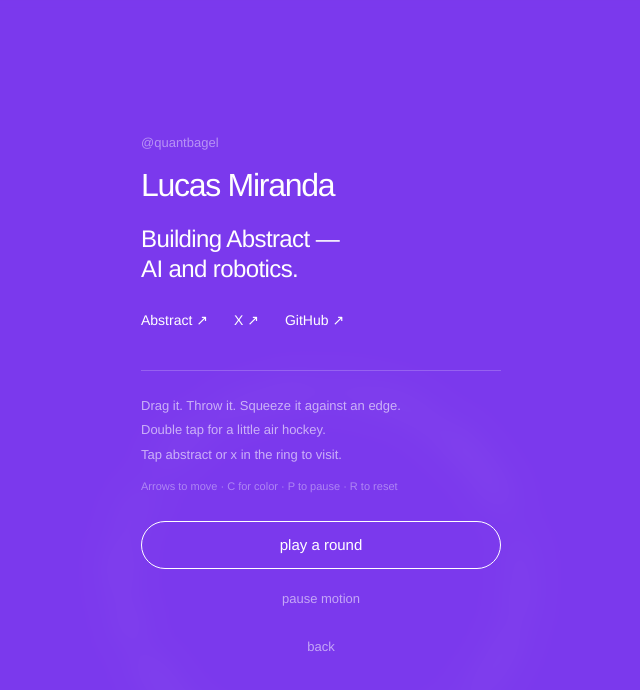
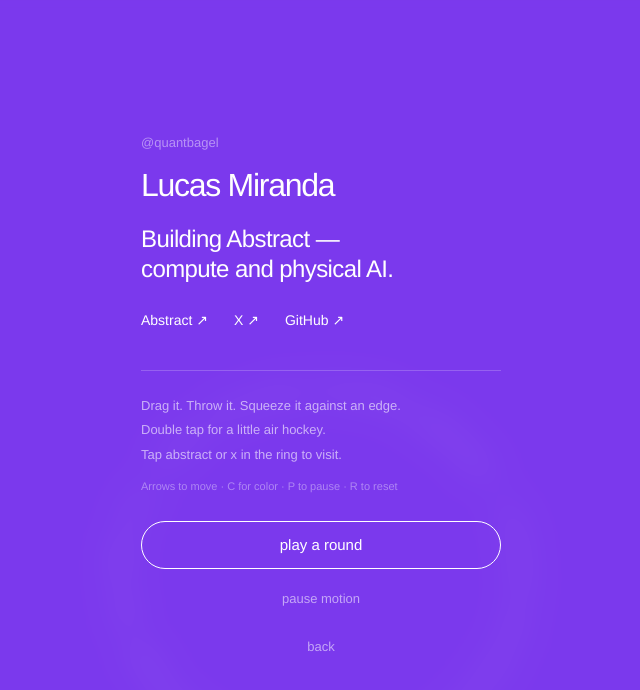
Before and after one commit to quantbagel/resume, a Next.js app: page / in a window 1280 px wide. Both pictures are taken after a click on the button "info". Shown: the top 690 px of the page, without its empty margins (319-959 px from the left). Built offline with nearby package versions, Linux system fonts and the light colour scheme.

Commit message:
Update bio to compute and physical AI

```diff
--- a/src/app/layout.tsx
+++ b/src/app/layout.tsx
@@ -4,9 +4,9 @@ import "./globals.css";
 export const metadata: Metadata = {
   metadataBase: new URL("https://www.quantbagel.xyz"),
   title: "Lucas Miranda — quantbagel",
-  description: "Building Abstract — AI and robotics.",
+  description: "Building Abstract — compute and physical AI.",
   alternates: { canonical: "/" },
-  openGraph: { title: "Lucas Miranda — quantbagel", description: "Building Abstract — AI and robotics.", url: "https://www.quantbagel.xyz", type: "website" },
+  openGraph: { title: "Lucas Miranda — quantbagel", description: "Building Abstract — compute and physical AI.", url: "https://www.quantbagel.xyz", type: "website" },
   twitter: { card: "summary", creator: "@quantbagel" },
   icons: { icon: "/icon.svg" },
 };
--- a/src/app/page.tsx
+++ b/src/app/page.tsx
@@ -50,9 +50,9 @@ export default function Home() {
   return (
     <main className="playground" data-mode={game ? "game" : "ring"}>
       <h1 className="sr-only">Lucas Miranda — quantbagel</h1>
-      <p className="sr-only">Building Abstract — AI and robotics.</p>
+      <p className="sr-only">Building Abstract — compute and physical AI.</p>
       <p id="instructions" className="sr-only">Drag and throw the ring. Arrow keys move it. C changes colors, P pauses, R resets, and Enter starts air hockey. Double tap to play. Push and hold against an edge to scatter the letters. In the ring, the words Abstract and X are links.</p>
-      <canvas ref={canvas} className="ring-canvas" tabIndex={0} aria-label="Interactive ring: Lucas Miranda is building Abstract — AI and robotics" aria-describedby="instructions" />
+      <canvas ref={canvas} className="ring-canvas" tabIndex={0} aria-label="Interactive ring: Lucas Miranda is building Abstract — compute and physical AI" aria-describedby="instructions" />
       <p className="gesture-hint" aria-hidden="true">drag, throw, double tap</p>
       {game && <div className="game-hud" aria-label="Air hockey score">
         <span aria-label={`${game.seconds} seconds remaining`}>:{String(game.seconds).padStart(2, "0")}</span>
@@ -67,7 +67,7 @@ export default function Home() {
         <div className="dialog-content">
           <p className="eyebrow">@quantbagel</p>
           <h2>Lucas Miranda</h2>
-          <p className="bio">Building Abstract —<br />AI and robotics.</p>
+          <p className="bio">Building Abstract —<br />compute and physical AI.</p>
           <nav className="profile-links" aria-label="Find Lucas">
             <a href="https://abstract.inc" target="_blank" rel="noreferrer">Abstract ↗</a>
             <a href="https://x.com/quantbagel" target="_blank" rel="noreferrer">X ↗</a>
--- a/src/lib/ring-playground.ts
+++ b/src/lib/ring-playground.ts
@@ -1,5 +1,5 @@
 const TAU = Math.PI * 2;
-const COPY = "lucas miranda is building abstract — ai and robotics. on the internet as quantbagel. say hello on x.";
+const COPY = "lucas miranda is building abstract — compute and physical ai. on the internet as quantbagel. say hello on x.";
 const COLORS = [
   ["#000000", "#ffffff"], ["#163cff", "#ffffff"], ["#ff3b30", "#ffffff"],
   ["#d7ff00", "#111111"], ["#7c3aed", "#ffffff"], ["#00d9ff", "#001018"],
```
Also changed, not shown: 1 other file (tests, documents, lock files or other folders).
